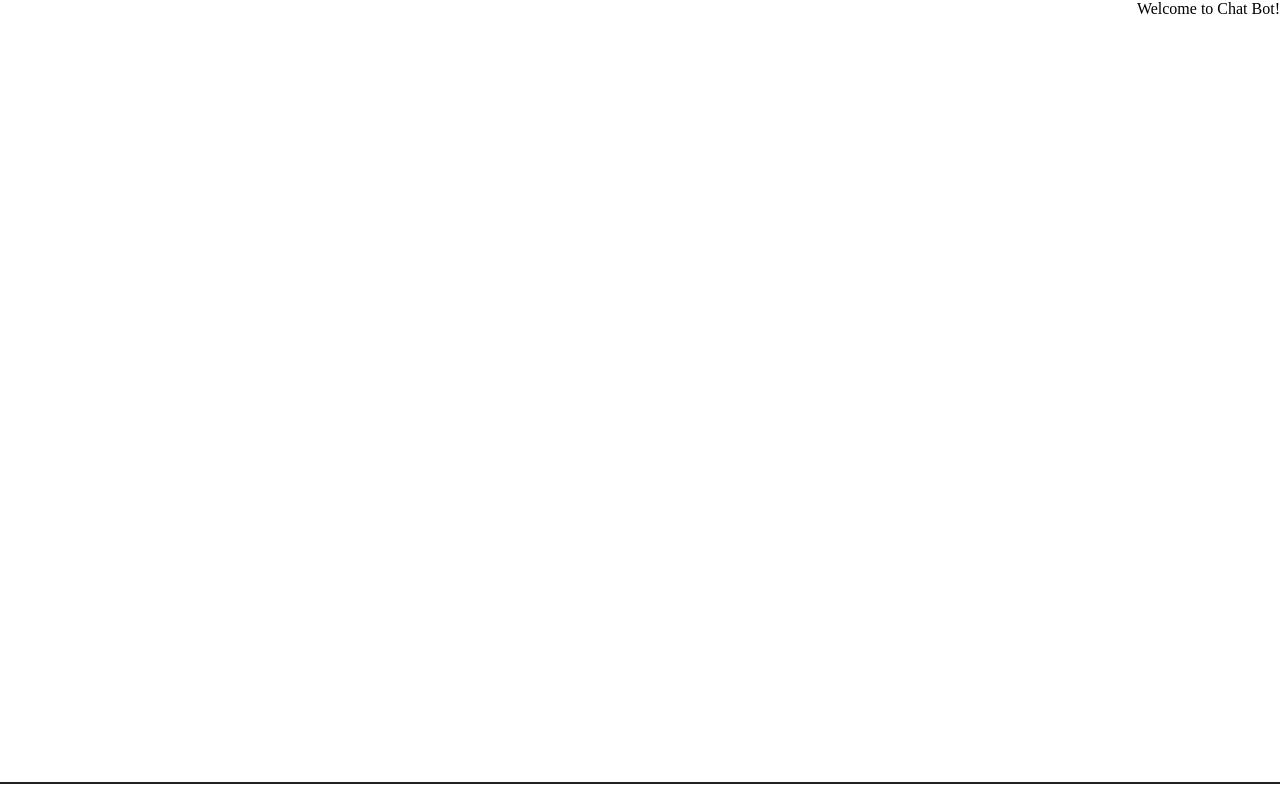
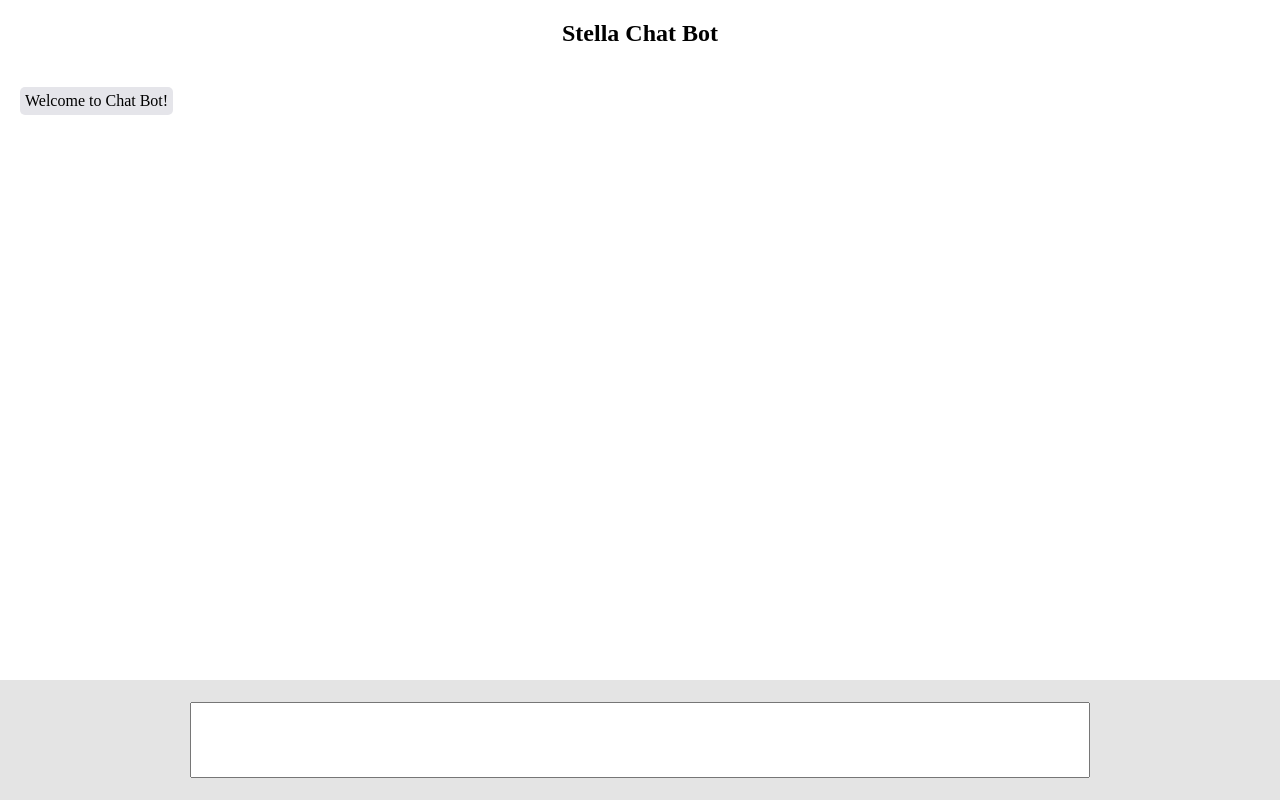
Before and after one commit to andrewk17/web-chat-bot, a website: page client/app/index.html in a window 1280 px wide. Drawn offline with nearby package versions, Linux system fonts and the light colour scheme; no server answers.

Commit message:
Styles message bubbles and input box

```diff
--- a/client/app/app.js
+++ b/client/app/app.js
@@ -52,11 +52,11 @@ angular
     return {
       template: `
       <div class="messages">
-        <div ng-class="{bot: msg.bot}" ng-repeat="msg in chatBox.msgs track by $index">
-        {{msg.msg}}
+        <div ng-class="{'bot-div': !msg.bot}" ng-repeat="msg in chatBox.msgs track by $index">
+        <span ng-class="msg.bot ? 'bot' : 'user'">{{msg.msg}}</span>
         </div>
       </div>
-      <form ng-submit="chatBox.recordResponse()" >
+      <form class='msg-form' ng-submit="chatBox.recordResponse()" >
         <input class="user-input" ng-model="chatBox.msg" type="text">
       </form>
       `
--- a/client/app/index.html
+++ b/client/app/index.html
@@ -8,6 +8,7 @@
     <link rel="stylesheet" type="text/css" href="main.css">
   </head>
   <body ng-app="app" ng-controller="ChatBoxController as chatBox">
+    <h2 class="title">Stella Chat Bot</h2>
     <chat-box class="chat-box"/>
   </body>
 </html>
--- a/client/app/main.css
+++ b/client/app/main.css
@@ -1,6 +1,15 @@
 html, body {
-    margin: 0;
-    height: 100%;
+  margin: 0;
+  height: 100%;
+}
+
+body {
+  display: flex;
+  flex-direction: column;
+}
+
+.title {
+  text-align: center;
 }
 
 .chat-box {
@@ -12,14 +21,43 @@ html, body {
 
 .messages {
   flex: 1;
+  margin: 20px;
 }
 
 .user-input {
-  width: 100%;
+  width: 70%;
   padding: 0;
-  border-width: 2px 0 0 0;
+  height: 60%
 }
 
 .bot {
+  text-align: left;
+  color: black;
+  background-color: #E5E5EA;
+  padding: 5px;
+  border-radius: 5px;
+  display: inline-block;
+}
+
+.bot-div {
+  display: flex;
+  justify-content: flex-end;
+}
+
+.user {
   text-align: right;
+  color: white;
+  background-color: #0B93F6;
+  padding: 5px;
+  border-radius: 5px;
+  display: inline-block;
 }
+
+.msg-form {
+  height: 15vh;
+  background-color: #e4e4e4;
+  display: flex;
+  flex-direction: column;
+  justify-content: center;
+  align-items: center;
+}
```
